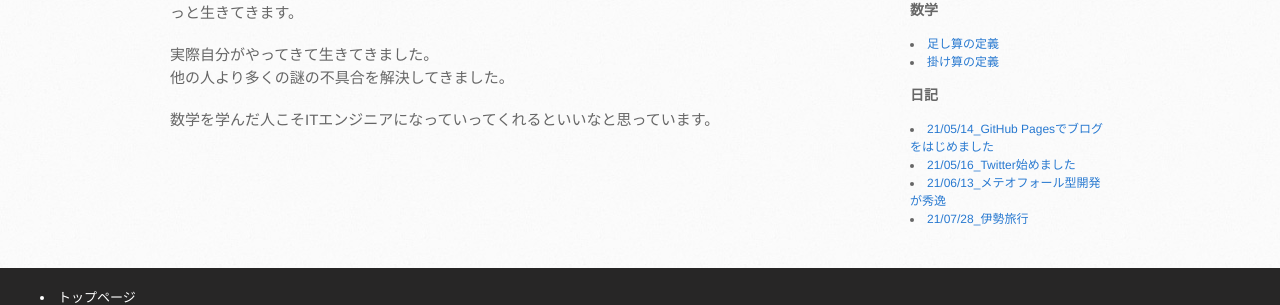
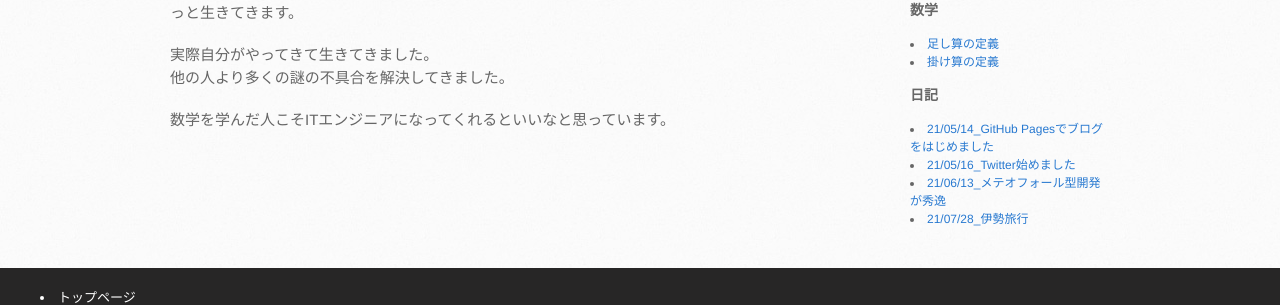
Before and after one commit to mtaketani113/mtaketani113.github.io, a Jekyll site: the page built from it/other/itAndMath.md, in a window 1280 px wide. Shown: the part 1638-1943 px from the top of the page. Built offline with Jekyll 4.4.1, drawn with Linux system fonts in a browser that asks for light colours; comment, search, counter and statistics services are not loaded; the repository's description, which GitHub fills in, is left out.

Commit message:
文言修正

```diff
--- a/it/other/itAndMath.md
+++ b/it/other/itAndMath.md
@@ -70,4 +70,4 @@ ITの業界で働いてると、いきなり意味不明なエラーに悩まさ
 実際自分がやってきて生きてきました。
 他の人より多くの謎の不具合を解決してきました。
 
-数学を学んだ人こそITエンジニアになっていってくれるといいなと思っています。
+数学を学んだ人こそITエンジニアになってくれるといいなと思っています。
```
